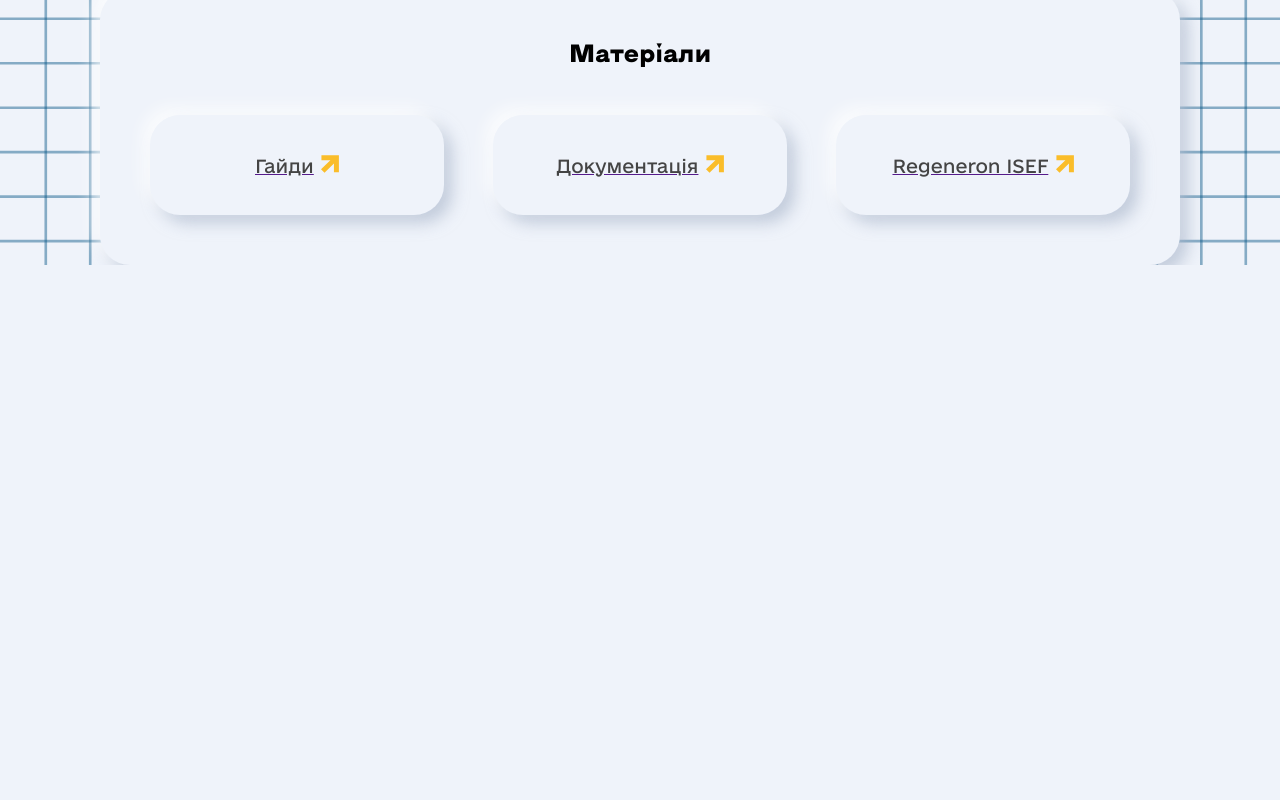
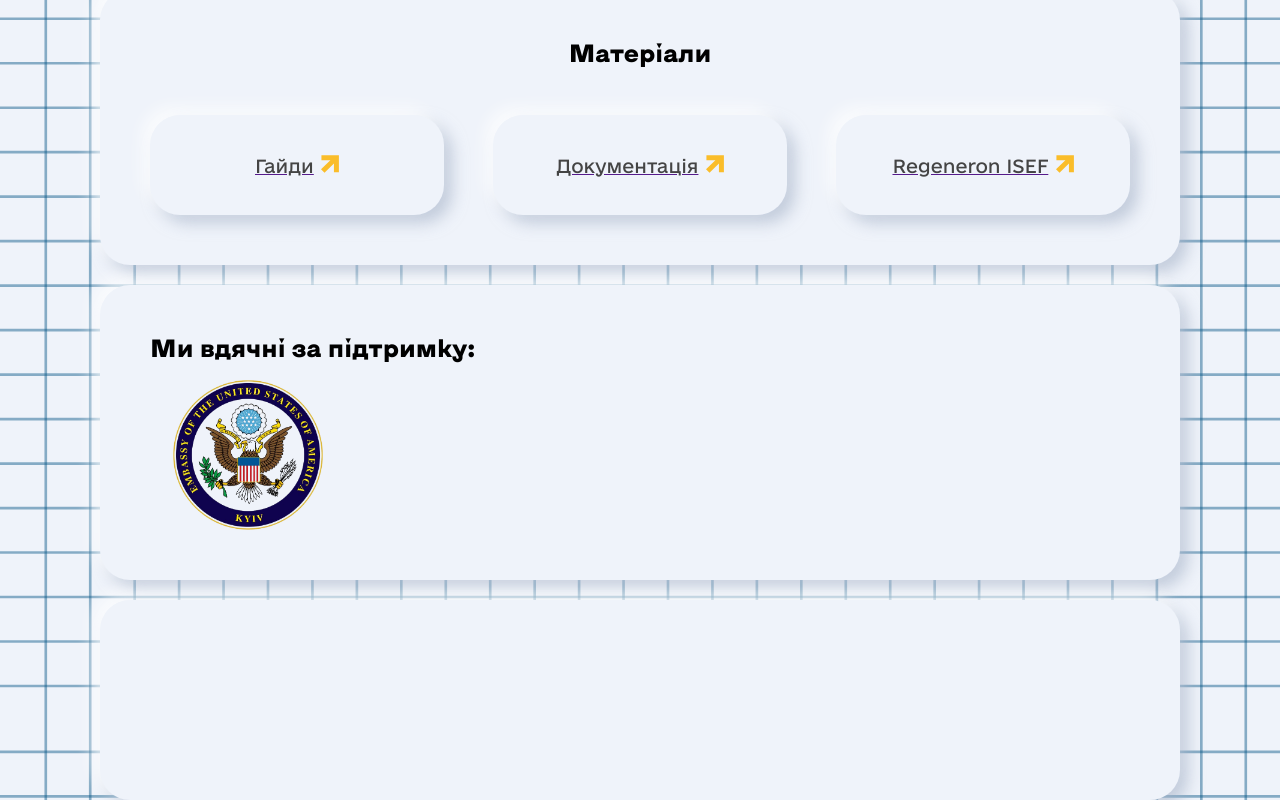
Before and after one commit to dbdodnb/isef-ukraine, a React (Create React App) app: page / in a window 1280 px wide. Shown: the part 2935-3735 px from the top of the page. Before the commit the page ends 3200 px from the top, so only its background shows below. Built offline with nearby package versions, Linux system fonts and the light colour scheme.

Commit message:
partners desktop ready

```diff
--- a/src/App.css
+++ b/src/App.css
@@ -368,4 +368,46 @@ body {
 .materials .materials__heading {
   text-align: center;
   width: 100%;
+}
+
+.partners {
+  width: 100%;
+  min-height: 200px;
+  display: flex;
+  flex-wrap: wrap;
+  margin-top: 20px;
+  border-radius: 30px;
+  background-color: #EFF3FA;
+  box-shadow: -8px -8px 16px rgba(255, 255, 255, 0.7), 8px 8px 16px rgba(163, 177, 198, 0.6);
+  box-sizing: border-box;
+  padding: 50px;
+  justify-content: space-between;
+}
+.partners .partners__element {
+  display: inline-block;
+  width: 20%;
+  height: 150px;
+  margin-top: 20px;
+}
+.partners .partners__element:nth-child(2) {
+  background-image: url("img/usembassy.png");
+  background-repeat: no-repeat;
+  background-position: center;
+  background-size: contain;
+}
+.partners .partners__heading {
+  width: 100%;
+}
+
+.footer {
+  width: 100%;
+  min-height: 200px;
+  margin-top: 20px;
+  border-radius: 30px;
+  background-color: #EFF3FA;
+  box-shadow: -8px -8px 16px rgba(255, 255, 255, 0.7), 8px 8px 16px rgba(163, 177, 198, 0.6);
+  box-sizing: border-box;
+  padding: 50px;
+  display: flex;
+  justify-content: space-between;
 }/*# sourceMappingURL=App.css.map */
--- a/src/App.js
+++ b/src/App.js
@@ -5,6 +5,8 @@ import Header from './components/Header';
 import Updates from './components/Updates';
 import Timeline from './components/Timeline';
 import Materials from './components/Materials';
+import Partners from './components/Partners';
+import Footer from './components/Footer';
 
 function App() {
   return (
@@ -14,6 +16,8 @@ function App() {
       <Updates />
       <Timeline />
       <Materials />
+      <Partners />
+      <Footer />
     </>
   );
 }
--- a/src/App.sass
+++ b/src/App.sass
@@ -328,3 +328,40 @@ $text-color: #444444
     .materials__heading
         text-align: center
         width: 100%
+
+.partners
+    width: 100%
+    min-height: 200px
+    display: flex
+    flex-wrap: wrap
+    margin-top: 20px
+    border-radius: 30px
+    background-color: $bg-color
+    box-shadow: -8px -8px 16px rgba(255, 255, 255, 0.7), 8px 8px 16px rgba(163, 177, 198, 0.6)
+    box-sizing: border-box
+    padding: 50px
+    justify-content: space-between
+    .partners__element
+        display: inline-block
+        width: 20%
+        height: 150px
+        margin-top: 20px
+        &:nth-child(2)
+            background-image: url('img/usembassy.png')
+            background-repeat: no-repeat
+            background-position: center
+            background-size: contain
+    .partners__heading
+        width: 100%
+
+.footer
+    width: 100%
+    min-height: 200px
+    margin-top: 20px
+    border-radius: 30px
+    background-color: $bg-color
+    box-shadow: -8px -8px 16px rgba(255, 255, 255, 0.7), 8px 8px 16px rgba(163, 177, 198, 0.6)
+    box-sizing: border-box
+    padding: 50px
+    display: flex
+    justify-content: space-between
--- /dev/null
+++ b/src/components/Footer.jsx
@@ -0,0 +1,12 @@
+import React from "react";
+
+function Footer() {
+
+    return(
+        <div className="padding">
+            <div className="footer"></div>
+        </div>
+    );
+}
+
+export default Footer;
--- /dev/null
+++ b/src/components/Partners.jsx
@@ -0,0 +1,18 @@
+import React from "react";
+
+function Partners() {
+
+    return(
+        <div className="padding">
+            <div className="partners">
+                <p className="partners__heading heading">Ми вдячні за підтримку:</p>
+                <a target="_blank" rel="noopener noreferrer" href="https://ua.usembassy.gov/" className="partners__element"></a>
+                <a href="" className="partners__element"></a>
+                <a href="" className="partners__element"></a>
+                <a href="" className="partners__element"></a>
+            </div>
+        </div>
+    );
+}
+
+export default Partners;
```
Also changed, not shown: src/img/usembassy.png (added), 1 other file (tests, documents, lock files or other folders).
